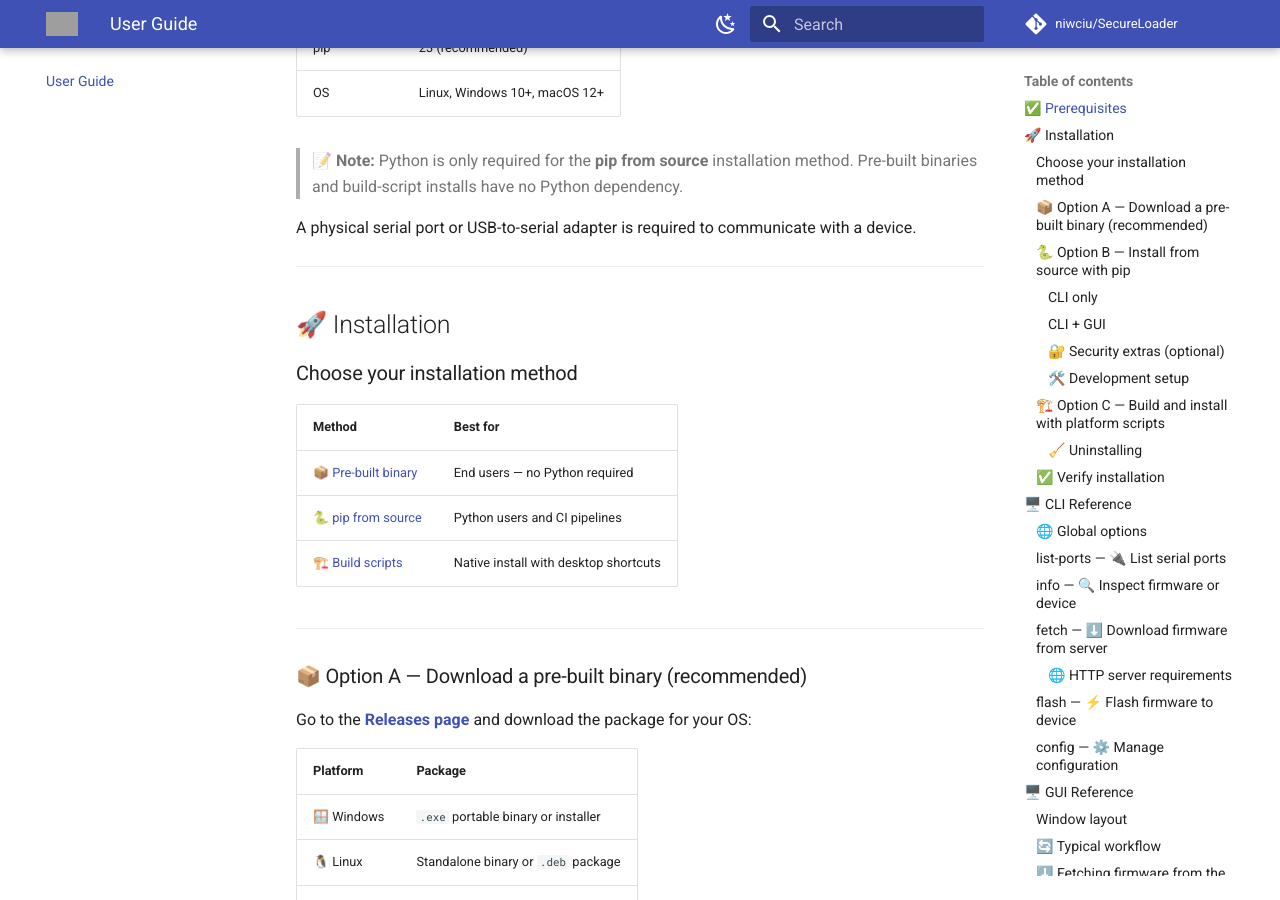
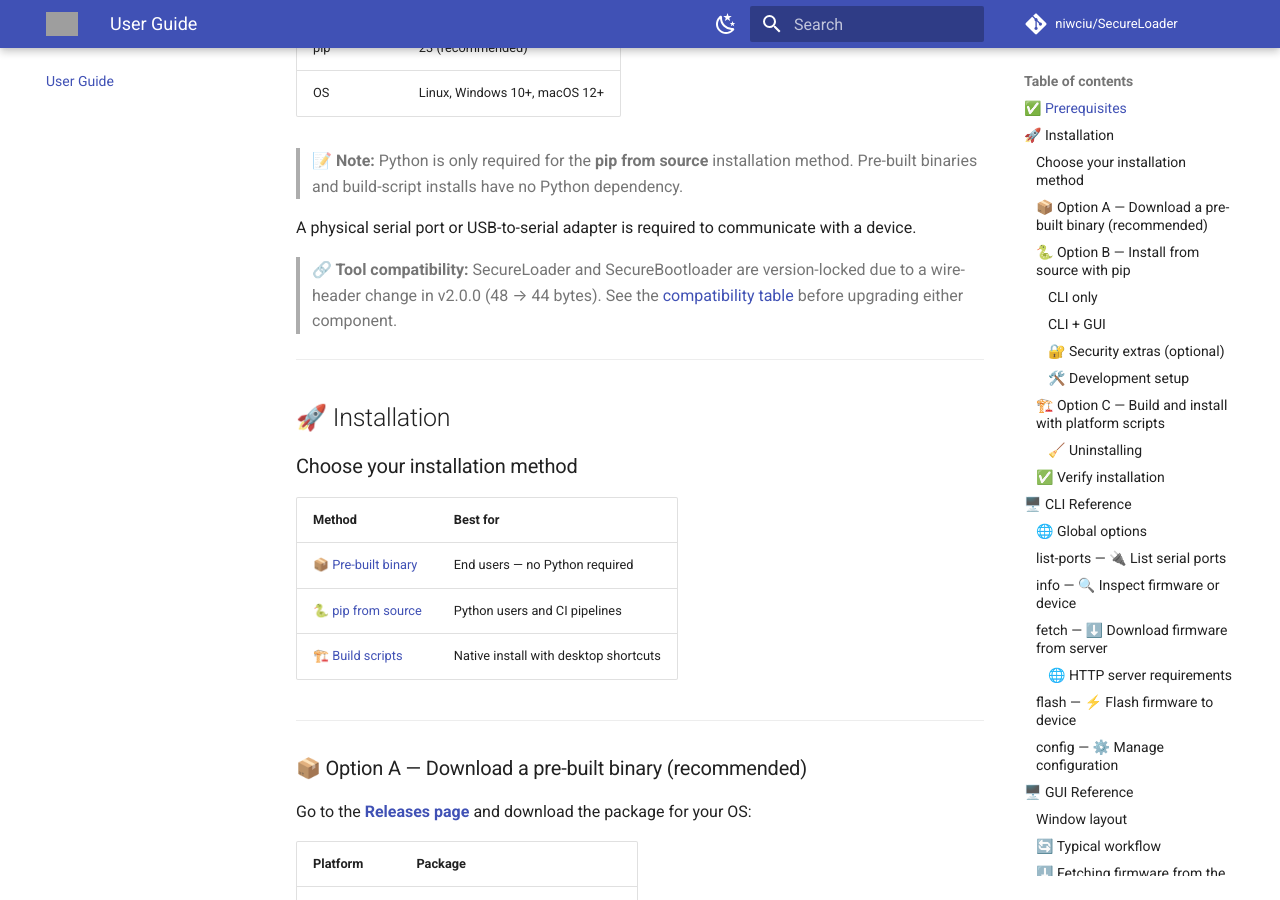
Before and after one commit to niwciu/SecureLoader, an MkDocs documentation site: the page built from docs/USER_GUIDE.md, in a window 1280 px wide and 900 px high, scrolled down 462 px. Built offline with MkDocs 1.6.1 and Material for MkDocs 9.7.7, drawn with Linux system fonts in a browser that asks for light colours; comment, search, counter and statistics services are not loaded; grey boxes are pictures that could not be loaded.

Commit message:
docs: add SecureBootloader ↔ SecureLoader compatibility table
A protocol change in v2.0.0 reduced the UART wire header from 48 → 44 bytes,
making the tool pairing version-locked. Added a compatibility matrix to README
and a cross-reference callout in the User Guide prerequisites.

```diff
--- a/docs/USER_GUIDE.md
+++ b/docs/USER_GUIDE.md
@@ -16,6 +16,8 @@
 > Pre-built binaries and build-script installs have no Python dependency.
 
 A physical serial port or USB-to-serial adapter is required to communicate with a device.
+
+> **🔗 Tool compatibility:** SecureLoader and SecureBootloader are version-locked due to a wire-header change in v2.0.0 (48 → 44 bytes). See the [compatibility table](https://github.com/niwciu/SecureLoader#-tool-compatibility) before upgrading either component.
 
 ---
 
```
Also changed, not shown: README.md (+16 -0 lines).
